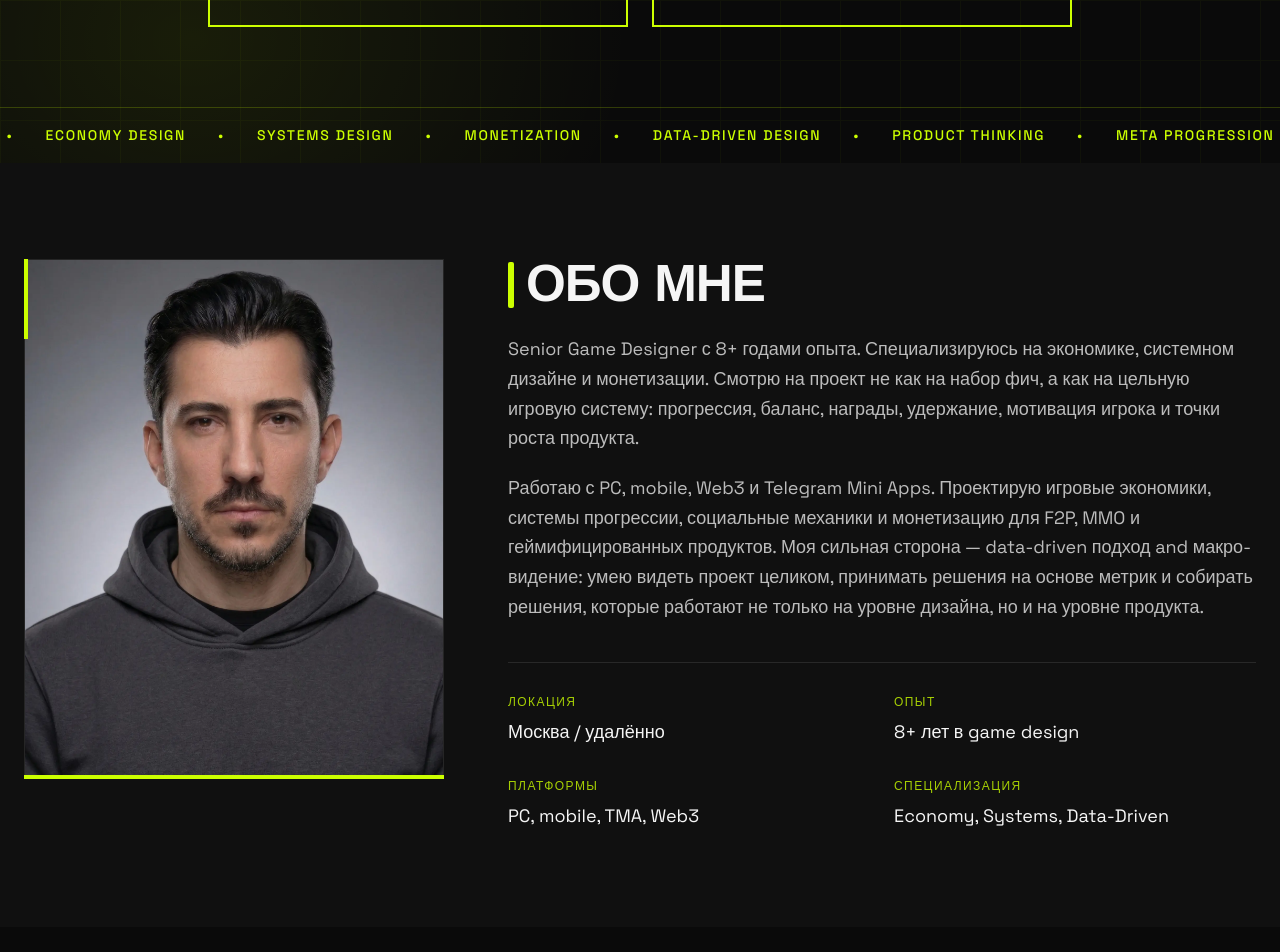
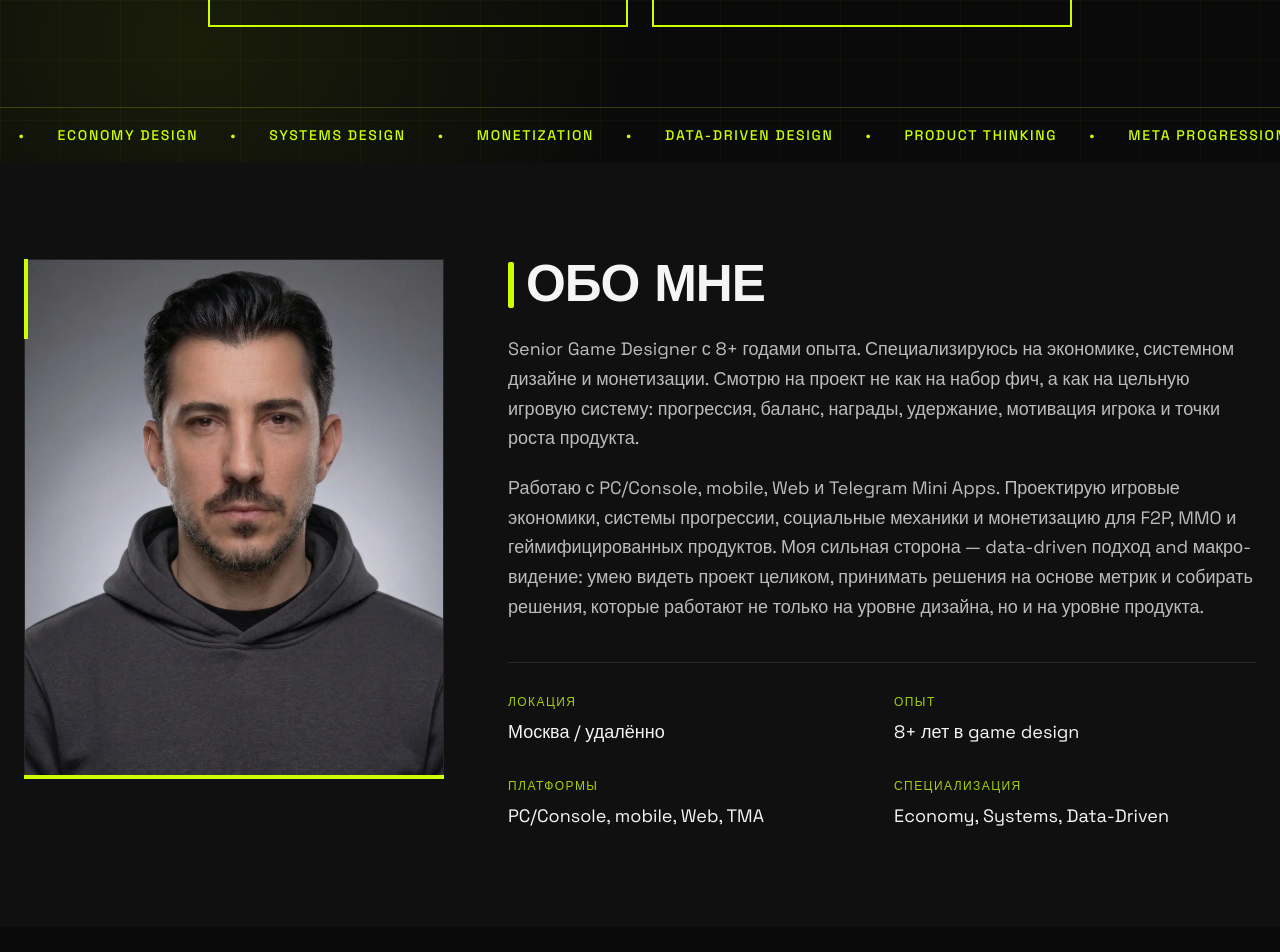
Before and after one commit to sanbait/Portfolio, a React (Vite) app: page / in a window 1280 px wide. Shown: the part 660-1612 px from the top of the page. Built offline with nearby package versions, Linux system fonts and the light colour scheme.

Commit message:
Обновление контента сайта: AboutMe, Hero и content-updates

```diff
--- a/src/app/components/AboutMe.tsx
+++ b/src/app/components/AboutMe.tsx
@@ -77,7 +77,7 @@ export function AboutMe() {
                   Senior Game Designer с 8+ годами опыта. Специализируюсь на экономике, системном дизайне и монетизации. Смотрю на проект не как на набор фич, а как на цельную игровую систему: прогрессия, баланс, награды, удержание, мотивация игрока и точки роста продукта.
                 </p>
                 <p>
-                  Работаю с PC, mobile, Web3 и Telegram Mini Apps. Проектирую игровые экономики, системы прогрессии, социальные механики и монетизацию для F2P, MMO и геймифицированных продуктов. Моя сильная сторона — data-driven подход and макро-видение: умею видеть проект целиком, принимать решения на основе метрик и собирать решения, которые работают не только на уровне дизайна, но и на уровне продукта.
+                  Работаю с PC/Console, mobile, Web и Telegram Mini Apps. Проектирую игровые экономики, системы прогрессии, социальные механики и монетизацию для F2P, MMO и геймифицированных продуктов. Моя сильная сторона — data-driven подход and макро-видение: умею видеть проект целиком, принимать решения на основе метрик и собирать решения, которые работают не только на уровне дизайна, но и на уровне продукта.
                 </p>
               </div>
             </FadeInSection>
@@ -137,7 +137,7 @@ export function AboutMe() {
                     >
                       ПЛАТФОРМЫ
                     </p>
-                    <p style={{ color: "var(--text-primary)" }}>PC, mobile, TMA, Web3</p>
+                    <p style={{ color: "var(--text-primary)" }}>PC/Console, mobile, Web, TMA</p>
                   </div>
                   <div>
                     <p
--- a/src/app/components/Hero.tsx
+++ b/src/app/components/Hero.tsx
@@ -20,8 +20,6 @@ export function Hero() {
     "REWARD SYSTEMS",
     "SOCIAL MECHANICS",
     "TMA",
-    "WEB3",
-    "GAMEFI",
     "MMORPG",
     "MOBILE F2P",
     "PC / STEAM",
--- a/src/imports/pasted_text/content-updates.md
+++ b/src/imports/pasted_text/content-updates.md
@@ -170,7 +170,6 @@ Telegram Mini Apps
 Mobile F2P
 PC / Steam
 MMORPG
-Web3 / GameFi
 Corporate Gamification
 Колонка 4
 
```
